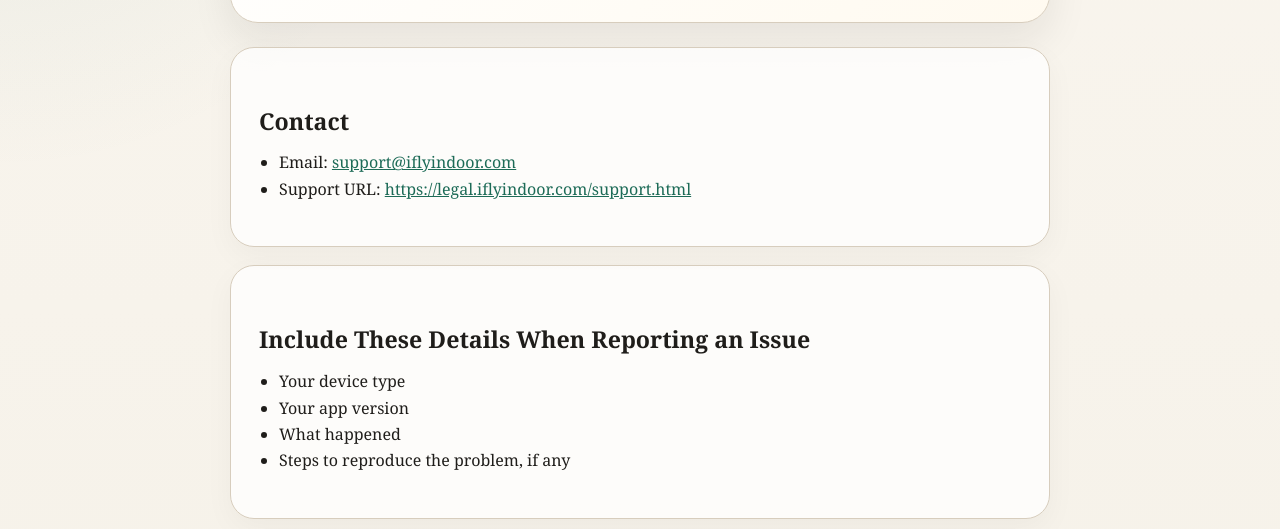
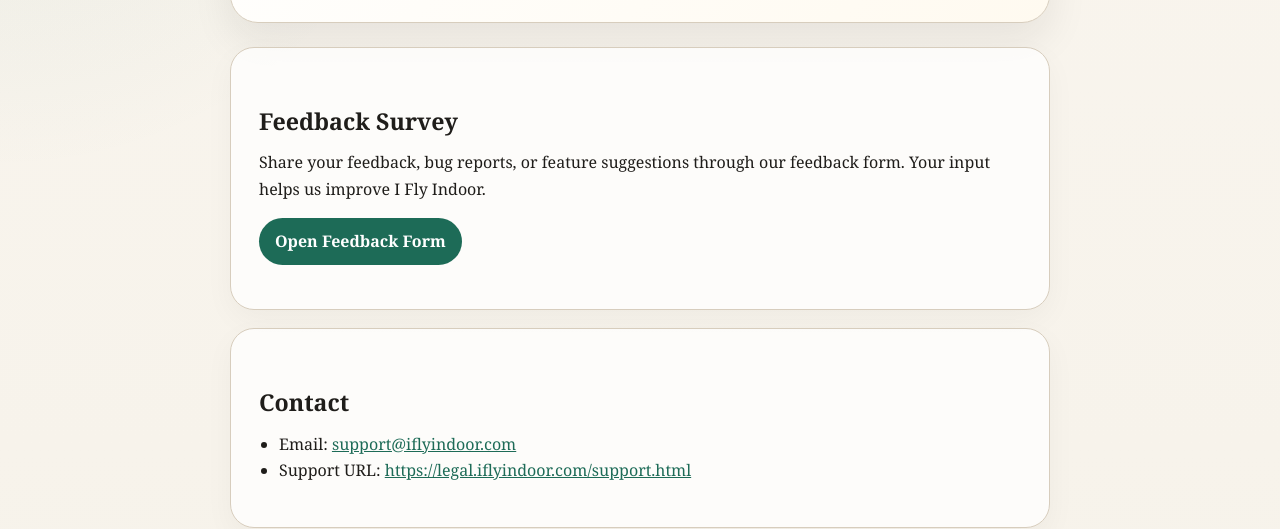
Before and after one commit to bzyyyyyyyy/i-fly-indoor-legal, a plain HTML site: page support.html in a window 1280 px wide. Shown: the part 274-803 px from the top of the page. Drawn offline with Linux system fonts and the light colour scheme.

Commit message:
Add feedback survey section to support page and style button

```diff
--- a/styles.css
+++ b/styles.css
@@ -31,6 +31,20 @@
 
 a {
   color: var(--accent);
+}
+
+.button {
+  display: inline-block;
+  padding: 10px 16px;
+  border-radius: 999px;
+  background: var(--accent);
+  color: #ffffff;
+  font-weight: 700;
+  text-decoration: none;
+}
+
+.button:hover {
+  background: #155341;
 }
 
 .page {
--- a/support.html
+++ b/support.html
@@ -14,6 +14,19 @@
         <p>
           Use the in-app feedback entry for bugs and suggestions, or contact us
           directly using the details below.
+        </p>
+      </section>
+
+      <section class="card">
+        <h2>Feedback Survey</h2>
+        <p>
+          Share your feedback, bug reports, or feature suggestions through our
+          feedback form. Your input helps us improve I Fly Indoor.
+        </p>
+        <p>
+          <a class="button" href="https://docs.google.com/forms/d/e/1FAIpQLSetoTltd6-YXe81tJ9MYSagfdHBtRi3dKBqN2HQcPKBbxqDIA/viewform?usp=dialog">
+            Open Feedback Form
+          </a>
         </p>
       </section>
 
@@ -44,7 +57,7 @@
       </section>
 
       <p class="footer">
-        Replace the placeholder contact details before publishing.
+        We typically review support requests and feedback as soon as possible.
       </p>
     </main>
   </body>
```
